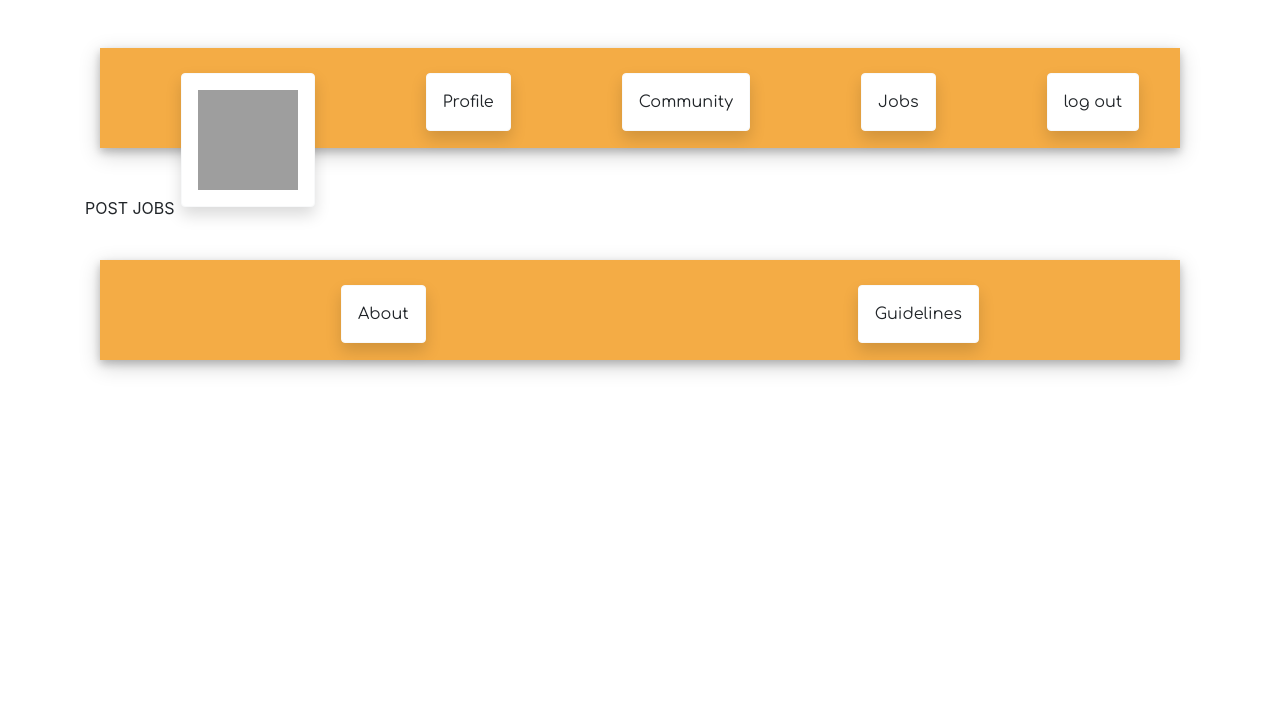
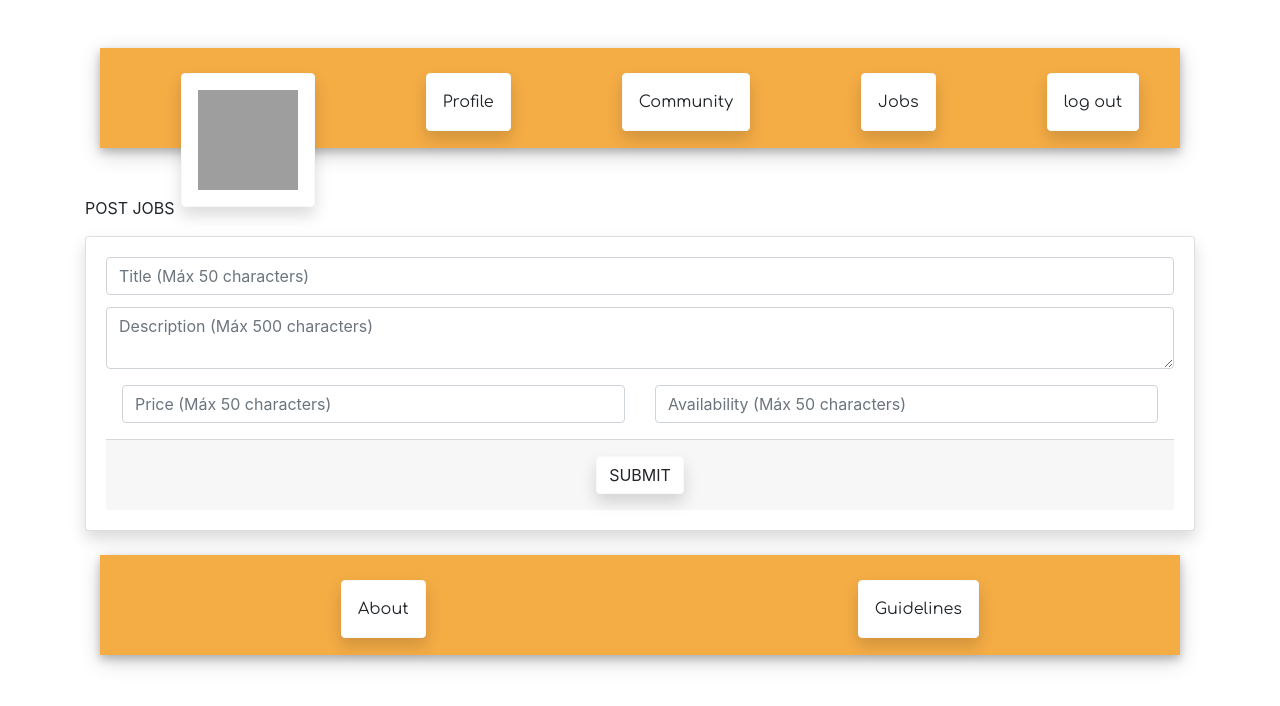
Before and after one commit to CodeOp-tech/commu, a React (Create React App) app in the folder client/: page /post in a window 1280 px wide. Shown: the top 706 px of the page. Built offline with nearby package versions, Linux system fonts and the light colour scheme; no server answers; grey boxes are pictures that could not be loaded.

Commit message:
job post

```diff
--- a/client/src/components/Community.js
+++ b/client/src/components/Community.js
@@ -20,7 +20,6 @@ export default class Community extends Component {
         "x-access-token": localStorage.getItem("token")
       }
     })
-      // fetch(`/:area_id/users`) should work when we got the token that states the viewer's area
       .then(response => response.json())
       .then(response => {
         this.setState({ users: response });
--- a/client/src/components/Jobs.js
+++ b/client/src/components/Jobs.js
@@ -15,7 +15,18 @@ export default class Jobs extends Component {
     };
   }
 
-
+  componentDidMount = () => {
+    fetch(`/jobs`, {
+      headers: {
+        "x-access-token": localStorage.getItem("token")
+      }
+    })
+      .then(response => response.json())
+      .then(response => {
+        this.setState({ users: response });
+      });
+  };
+  //
 
 
   render() {
--- a/client/src/components/Post.js
+++ b/client/src/components/Post.js
@@ -4,8 +4,68 @@ import Header from "./Header";
 import Footer from "./Footer";
 import "./Header.css";
 import "./Footer.css";
-
+//
 export default class Post extends Component {
+  constructor(props) {
+    super(props);
+    this.state = {
+      title: "",
+      description: "",
+      price:"",
+      date_time:""
+    };
+  }
+//
+componentDidMount = () => {
+  fetch(`/jobs`, {
+    headers: {
+      "x-access-token": localStorage.getItem("token")
+    }
+  })
+    .then(response => response.json())
+    .then(response => {
+      this.setState({ users: response });
+    });
+};
+//
+updateInput(event) {
+  const value = event.target.value;
+  const name = event.target.name;
+  this.setState({
+          ...this.state,
+          [name]: value
+  });
+}
+//
+  postJob() {
+    fetch("/jobs", {
+      method: "POST",
+      headers: {
+        "Content-Type": "application/json",
+        "x-access-token": localStorage.getItem("token")
+      },
+      body: JSON.stringify({
+        title: this.state.title,
+        description: this.state.description,
+        price: this.state.price,
+        date_time: this.state.date_time
+      })
+    })
+      .then(res => res.json())
+      .then(res => {
+        this.setState({
+          user_id: "",
+          title: "",
+          description: "",
+          price:"",
+          date_time:""
+        });
+      })
+      .catch(error => {
+        console.log(error);
+      });
+  }
+//
   render() {
     return (
       <div class="container py-4">
@@ -17,6 +77,46 @@ export default class Post extends Component {
           POST JOBS
         </div>
         <div class="d-flex p-2 bd-highlight"></div>
+        {/* ADDING CODE FROM HERE ON - Daena */}
+        <div class="mx-auto text-center w-100">
+          <div class="card text-center shadow">
+            <div class="card-body d-flex flex-column">
+              <div class="card-title">
+                <input name="title" type="text" class="form-control"
+                placeholder="Title (Máx 50 characters)"
+                onChange={e => this.updateInput(e)}
+                value={this.state.title}></input>
+              </div>
+              <div class="card-text">
+                <textarea name="description" type="text" class="form-control"
+                placeholder="Description (Máx 500 characters)"
+                onChange={e => this.updateInput(e)}
+                value={this.state.description}></textarea>
+                <div class="row p-3">
+                  <div class="col-12 col-md-6">
+                    <input name="price" type="text" class="form-control"
+                    placeholder="Price (Máx 50 characters)"
+                    onChange={e => this.updateInput(e)}
+                    value={this.state.price}></input>
+                  </div>
+                  <div class="col-12 col-md-6">
+                    <input name="date_time" type="text" class="form-control"
+                    placeholder="Availability (Máx 50 characters)"
+                    onChange={e => this.updateInput(e)}
+                    value={this.state.date_time}></input>
+                  </div>
+                </div>
+              </div>
+              <div class="card-footer p-3">
+                <button type="button" class="btn btn-light shadow bg-white rounded mt-auto"
+                onClick={e => this.postJob()}>
+                  SUBMIT
+                </button>
+              </div>
+            </div>
+          </div>
+        </div>
+        {/* END OF MY CODE */}
         <footer>
           <Footer />
         </footer>
--- a/client/src/components/Search.js
+++ b/client/src/components/Search.js
@@ -74,12 +74,12 @@ export default class Search extends Component {
                   </button>
             </div>
           </div>
-          <div class="row mx-auto">
+          <div class="row mx-auto text-center w-100">
             {this.state.jobs.map((job, i) => {
               return (
                 <div
                   key={i}
-                  class="col-12 col-md-6 d-flex align-items-stretch pt-5"
+                  class="col-12 col-md-6 d-flex align-items-stretch pt-4 mx-auto text-center w-100"
                 >
                   <div class="card text-center shadow">
                     <div class="card-body d-flex flex-column">
@@ -92,26 +92,20 @@ export default class Search extends Component {
                           </div>
                           <div class="col-6">{job.date_time}</div>
                         </div>
+                      </div>
                       <div class="card-footer p-3">
                         <div class="row">
                           <div class="col-6">
-                              <button
-                                type="button"
-                                class="btn btn-light shadow m-5 p-2 bg-white rounded mt-auto"
-                              >
+                            <button type="button" class="btn btn-light shadow bg-white rounded mt-auto">
                               Profile
                             </button>
                               {/* we need a modal window that shows the profile here */}
                           </div>
                           <div class="col-6">
-                              <button
-                                type="button"
-                                class="btn btn-light shadow m-5 p-2 bg-white rounded mt-auto"
-                              >
+                            <button type="button" class="btn btn-light shadow bg-white rounded mt-auto">
                                 Message
                             </button>
                               {/* we need to conect the Pusher chatApp to this button*/}
-                            </div>
                           </div>
                         </div>
                       </div>
--- a/package.json
+++ b/package.json
@@ -9,6 +9,7 @@
   },
   "dependencies": {
     "algoliasearch": "^4.0.3",
+    "axios": "^0.19.2",
     "cookie-parser": "~1.4.4",
     "debug": "~2.6.9",
     "dotenv": "^8.2.0",
```
Also changed, not shown: 2 other files (tests, documents, lock files or other folders). Lines whose indentation alone changed are shown as unchanged.
